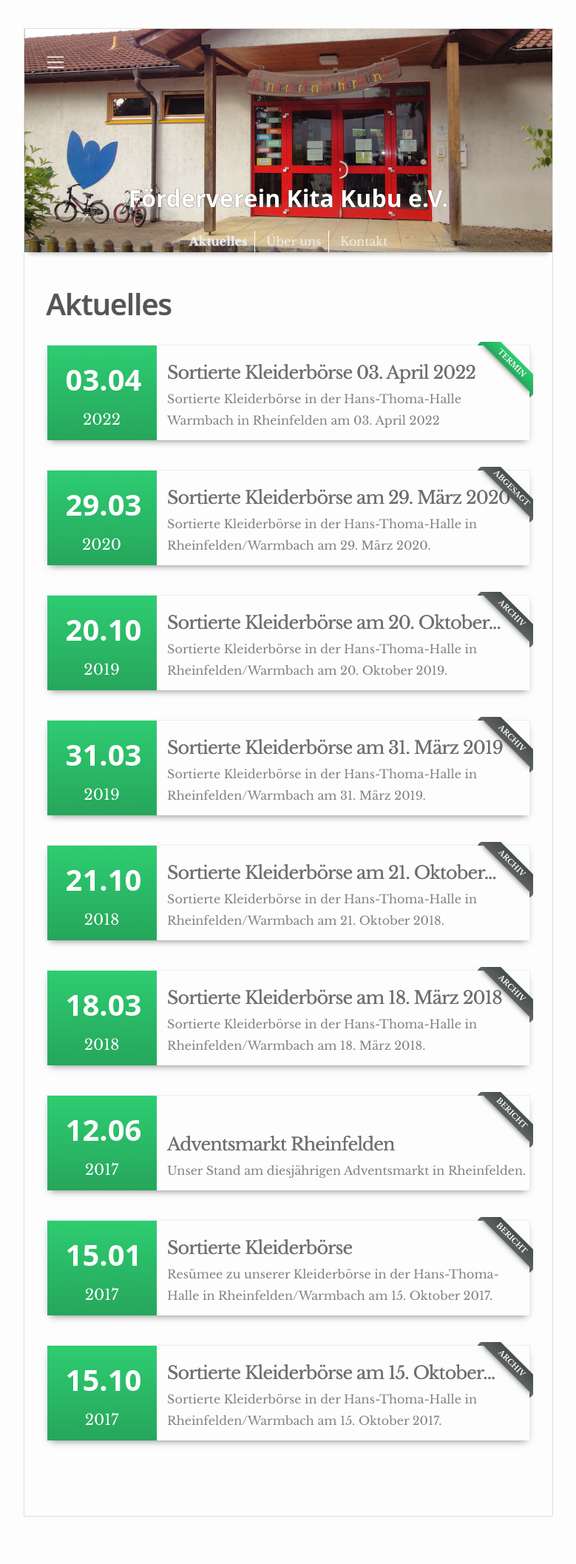
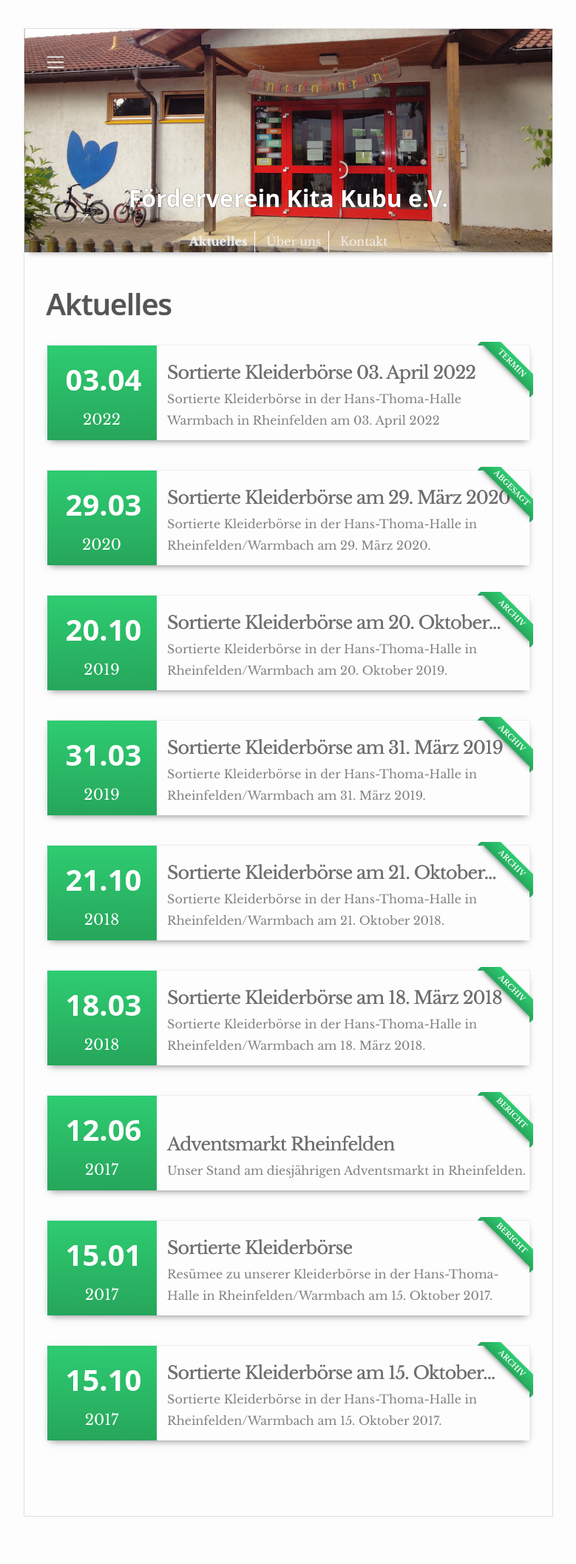
Before and after one commit to fv-kubu/fv-kubu, a Jekyll site: the page built from _pages/aktuelles.html, in a window 1280 px wide. Shown: the whole page at 74% size, without its empty margins (250-1029 px from the left). Built offline with Jekyll 4.4.1, drawn with Linux system fonts in a browser that asks for light colours.

Commit message:
Update post-cards.html

```diff
--- a/_includes/post-cards.html
+++ b/_includes/post-cards.html
@@ -19,7 +19,7 @@
 
 		<div class="post-box">
 		{% if post.categories %}
-				<div class="ribbon-grey"><span>{{post.categories | first}}</span></div>
+				<div class="ribbon"><span>{{post.categories | first}}</span></div>
 		{% endif %}
 		<div class="post-meta" style="background: {{site.color-1}};background: -webkit-linear-gradient(to top, {{site.color-1}} , {{site.color-2}});background: linear-gradient(to top, {{site.color-1}} , {{site.color-2}});"><h1 class="date">{{ post.market | date: "%d.%m" }}</h1>
 		<span>{{ post.market | date: "%Y" }}</span></div>
@@ -50,7 +50,7 @@
 
 		<div class="post-box">
 		{% if post.categories %}
-				<div class="ribbon-grey"><span>{{post.categories | first}}</span></div>
+				<div class="ribbon"><span>{{post.categories | first}}</span></div>
 		{% endif %}
 		<div class="post-meta"><h1 class="date">{{ post.market | date: "%d.%m" }}</h1>
 		<span>{{ post.market | date: "%Y" }}</span></div>
```
